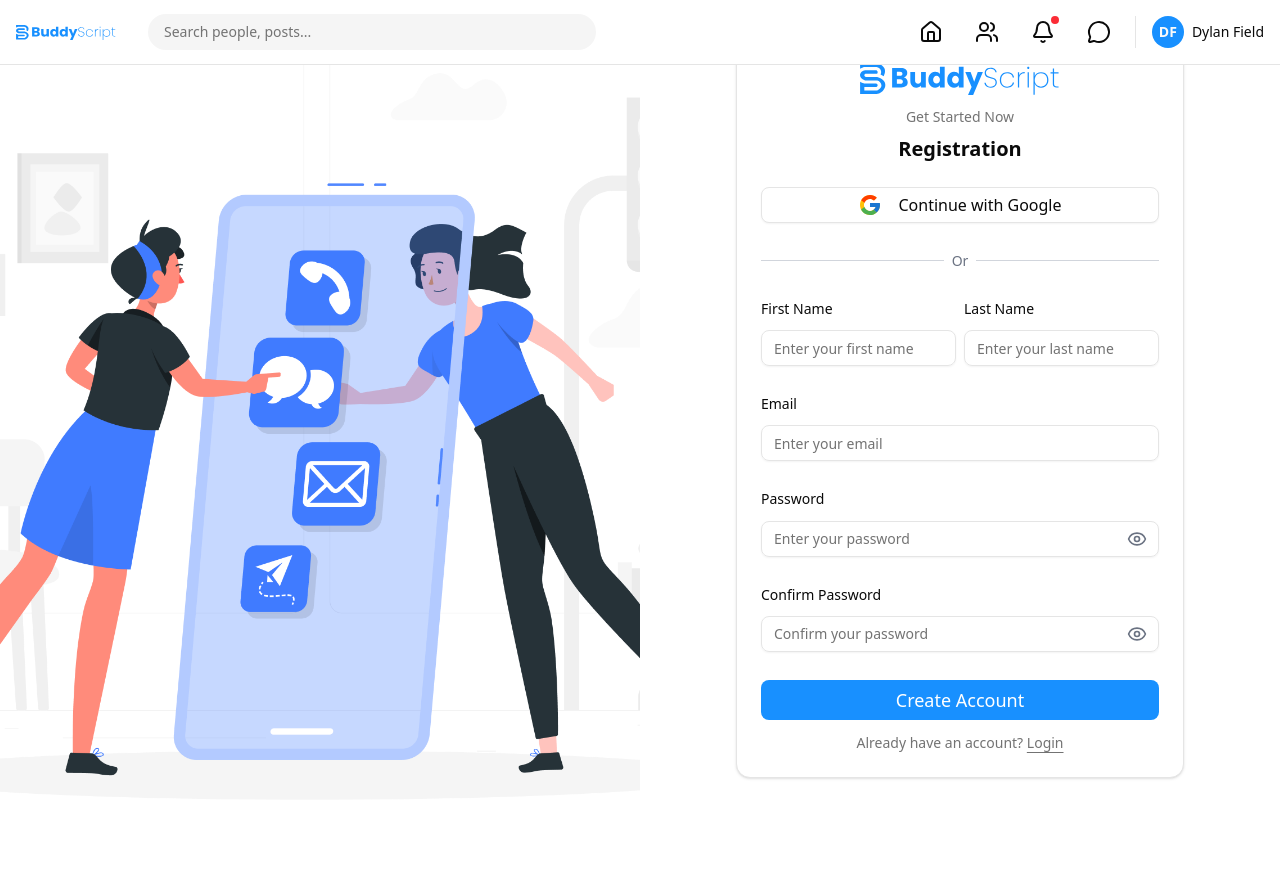
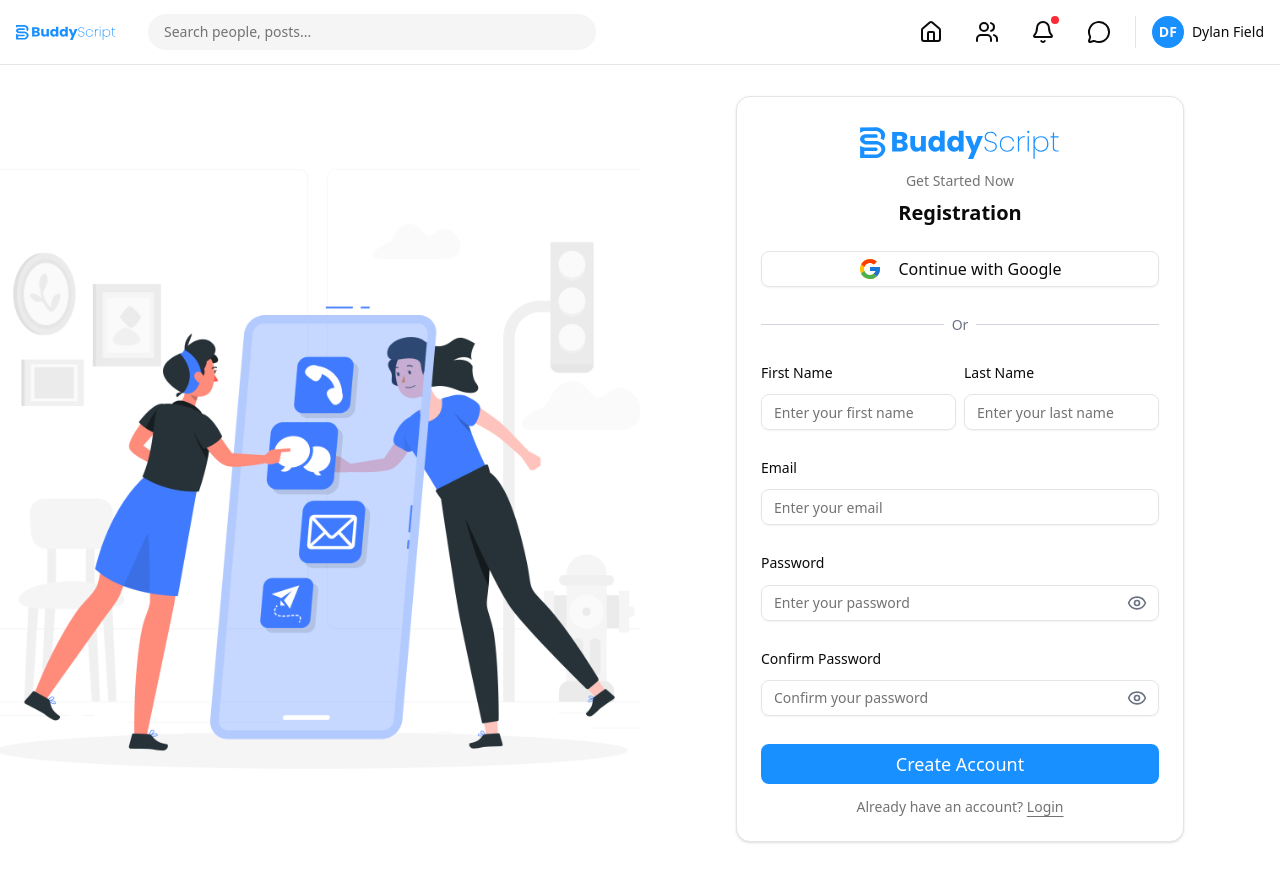
Before and after one commit to rabiulkhan7224/buddy-script, a Next.js app: page /sign-up in a window 1280 px wide. Before the commit the page ends 810 px from the top, so only its background shows below. Built offline with nearby package versions, Linux system fonts and the light colour scheme.

Commit message:
fixed layout

```diff
--- a/app/(auth)/login/page.tsx
+++ b/app/(auth)/login/page.tsx
@@ -36,7 +36,7 @@
 
 
   return (
-    <div className="flex min-h-screen bg-background container mx-auto">
+    <div className="flex min-h-screen bg-background container mx-auto mt-16">
         {/* left side */}
         <div className="hidden md:flex md:w-1/2 lg:w-1/2">
             <Image src="/images/login.png" alt="Login Side Image" width={800} height={600} className="object-cover h-[600px] my-auto "/>
--- a/app/(auth)/sign-up/page.tsx
+++ b/app/(auth)/sign-up/page.tsx
@@ -3,10 +3,10 @@
 
 const SignUpPage = () => {
     return (
-        <div className="flex min-h-screen bg-background container mx-auto">
+        <div className="flex min-h-screen bg-background container mx-auto mt-16">
              {/* left side */}
                     <div className="hidden md:flex md:w-1/2 lg:w-1/2">
-                        <Image src="/images/registration.png" alt="Login Side Image" width={800} height={600} className="object-cover h-screen mx-auto"/>
+                        <Image src="/images/registration.png" alt="Login Side Image" width={800} height={600} className="object-cover h-[600px] my-auto"/>
                     </div>
             <div className="
             flex w-full md:w-1/2 lg:w-1/2 justify-center items-center p-8">
--- a/app/(roots)/layout.tsx
+++ b/app/(roots)/layout.tsx
@@ -41,7 +41,7 @@
       <div className="w-full max-w-[1400px] flex">
 
         {/* LEFT SIDEBAR (Desktop & Large Tablet) */}
-        <aside className="hidden lg:block w-72 shrink-0 p-4  ">
+        <aside className="hidden lg:block w-72 shrink-0 p-4  h-screen overflow-y-auto sticky top-16 scrollbar-hide">
           {/* LeftSidebar component here */}
           <div className="bg-white border-r border-border p-4 rounded-lg shadow-sm space-y-2">
             {navlinks.map((item) => (
@@ -117,7 +117,7 @@
           {children}
         </main>
         {/* RIGHT SIDEBAR (Desktop Only) */}
-        <aside className="hidden xl:block w-72 shrink-0 ">
+        <aside className="hidden xl:block w-72 shrink-0 h-screen overflow-y-auto sticky top-16 scrollbar-hide">
           <RightSidebar />
         </aside>
 
--- a/app/layout.tsx
+++ b/app/layout.tsx
@@ -26,6 +26,7 @@
 }>) {
   return (
     <html lang="en">
+      <link rel="icon" href="/images/logo-copy.svg" />
       <body
         className={`${geistSans.variable} ${geistMono.variable} antialiased`}
       >
--- a/components/auth/loginForm.tsx
+++ b/components/auth/loginForm.tsx
@@ -44,7 +44,7 @@
       <Card>
         <CardHeader>
           <div className="flex items-center gap-1">
-            <Image src="/images/Logo.svg" height={200} width={200} className="object-cover mx-auto" alt="logo" />
+            <Image src="/images/logo.svg" height={200} width={200} className="object-cover mx-auto" alt="logo" />
 
           </div>
           <CardDescription className="text-center">Welcome back</CardDescription>
--- a/components/auth/signUpFrom.tsx
+++ b/components/auth/signUpFrom.tsx
@@ -60,7 +60,7 @@
         <CardHeader>
           <div className="flex items-center gap-">
             <Image
-              src="/images/Logo.svg"
+              src="/images/logo.svg"
               height={200}
               width={200}
               className="object-cover mx-auto"
--- a/components/feed/rightSidebar.tsx
+++ b/components/feed/rightSidebar.tsx
@@ -89,7 +89,7 @@
           </div>
 
           {/* Friends List */}
-          <div className="space-y-3 max-h-96 overflow-y-auto scrollbar-thin scrollbar-thumb-gray-300">
+          <div className="space-y-3 max-h-96 overflow-y-auto scrollbar-thin scrollbar-thumb-tra scrollbar-hide">
             {friends.map((friend) => (
               <div key={friend.id} className="flex items-center justify-between group">
                 <div className="flex items-center gap-3">
--- a/components/home/postComposer.tsx
+++ b/components/home/postComposer.tsx
@@ -22,7 +22,7 @@
         <div className="flex-shrink-0">
           <div className="w-12 h-12 rounded-full overflow-hidden border-2 border-gray-300">
             <Image
-              src="/images/avatar.png" // Replace with your avatar or use current user
+              src="/images/Avatar.png" // Replace with your avatar or use current user
               alt="Your profile"
               width={48}
               height={48}
```
Also changed, not shown: 1 other file (tests, documents, lock files or other folders).
